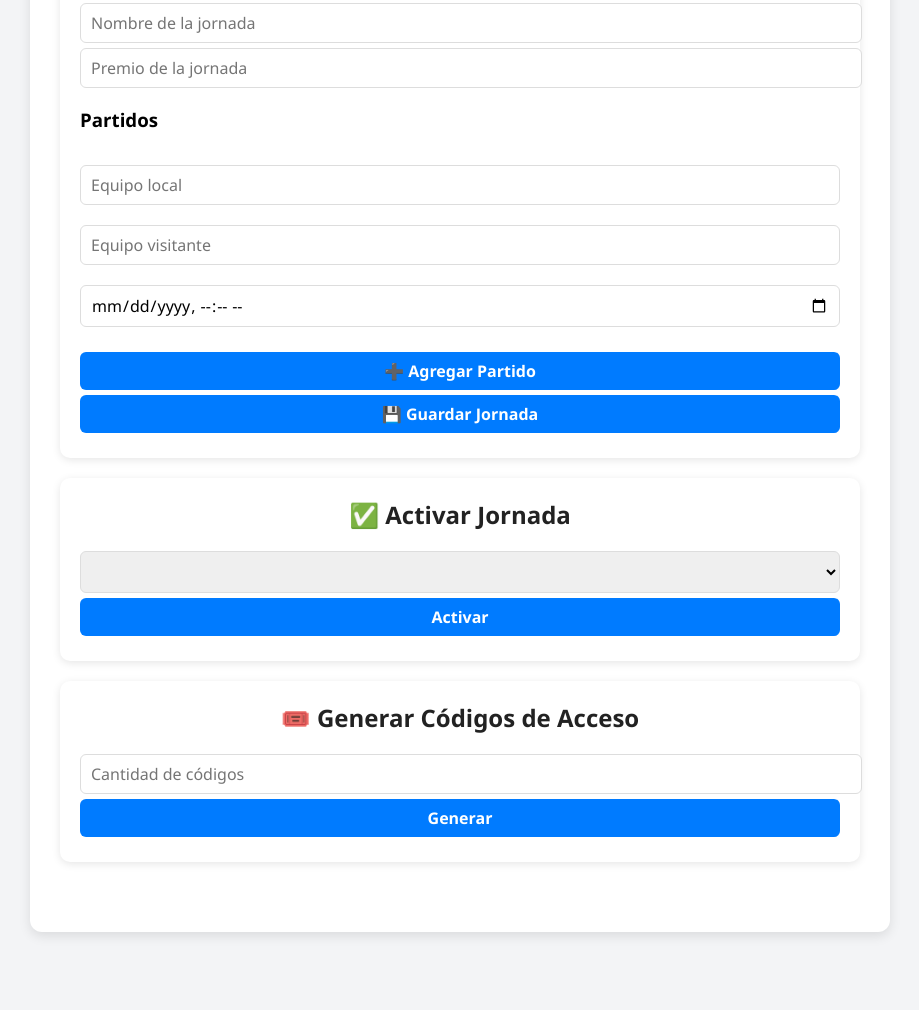
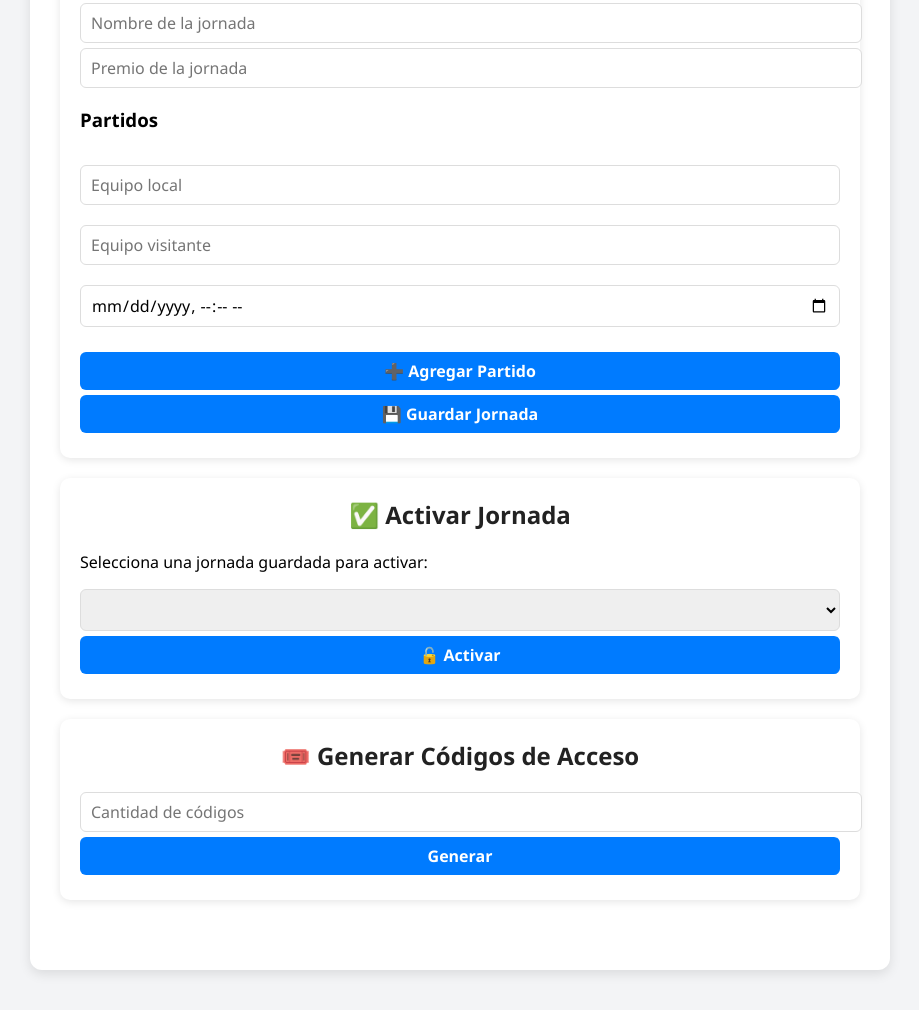
Before and after one commit to santiagouribe880/desafio-futbolero, a plain HTML site: page admin.html in a window 1280 px wide. Shown: the part 226-1236 px from the top of the page, without its empty margins (180-1099 px from the left). Before the commit the page ends 1198 px from the top, so only its background shows below. Drawn offline with Linux system fonts and the light colour scheme; no server answers.

Commit message:
Refactor HTML comments for better clarity

```diff
--- a/admin.html
+++ b/admin.html
@@ -6,11 +6,14 @@
   <title>Administrador - Desafío Futbolero</title>
   <link rel="stylesheet" href="style.css" />
 </head>
+
 <body>
   <div class="admin-container">
     <h1>⚽ Panel Administrador - Desafío Futbolero</h1>
 
-    <!-- Crear jornada -->
+    <!-- ============================== -->
+    <!-- 📅 CREAR NUEVA JORNADA -->
+    <!-- ============================== -->
     <section class="card">
       <h2>📅 Crear Nueva Jornada</h2>
       <form id="formJornada">
@@ -26,27 +29,40 @@
           </div>
         </div>
 
-        <button type="button" id="agregarPartido">➕ Agregar Partido</button>
-        <button type="submit">💾 Guardar Jornada</button>
+        <div class="botones-form">
+          <button type="button" id="agregarPartido">➕ Agregar Partido</button>
+          <button type="submit" class="btn-guardar">💾 Guardar Jornada</button>
+        </div>
       </form>
     </section>
 
-    <!-- Activar jornada -->
+    <!-- ============================== -->
+    <!-- ✅ ACTIVAR JORNADA -->
+    <!-- ============================== -->
     <section class="card">
       <h2>✅ Activar Jornada</h2>
-      <select id="selectJornada"></select>
-      <button id="activarJornada">Activar</button>
+      <p>Selecciona una jornada guardada para activar:</p>
+      <div class="activar-container">
+        <select id="selectJornada"></select>
+        <button id="activarJornada">🔓 Activar</button>
+      </div>
     </section>
 
-    <!-- Generar códigos -->
+    <!-- ============================== -->
+    <!-- 🎟️ GENERAR CÓDIGOS -->
+    <!-- ============================== -->
     <section class="card">
       <h2>🎟️ Generar Códigos de Acceso</h2>
-      <input type="number" id="cantidadCodigos" placeholder="Cantidad de códigos" min="1" />
-      <button id="generarCodigos">Generar</button>
-      <div id="listaCodigos"></div>
+      <div class="codigo-container">
+        <input type="number" id="cantidadCodigos" placeholder="Cantidad de códigos" min="1" />
+        <button id="generarCodigos">Generar</button>
+      </div>
+      <div id="listaCodigos" class="lista-codigos"></div>
     </section>
 
-    <!-- Mensajes -->
+    <!-- ============================== -->
+    <!-- 💬 MENSAJES -->
+    <!-- ============================== -->
     <div id="mensaje" class="mensaje"></div>
   </div>
 
```
